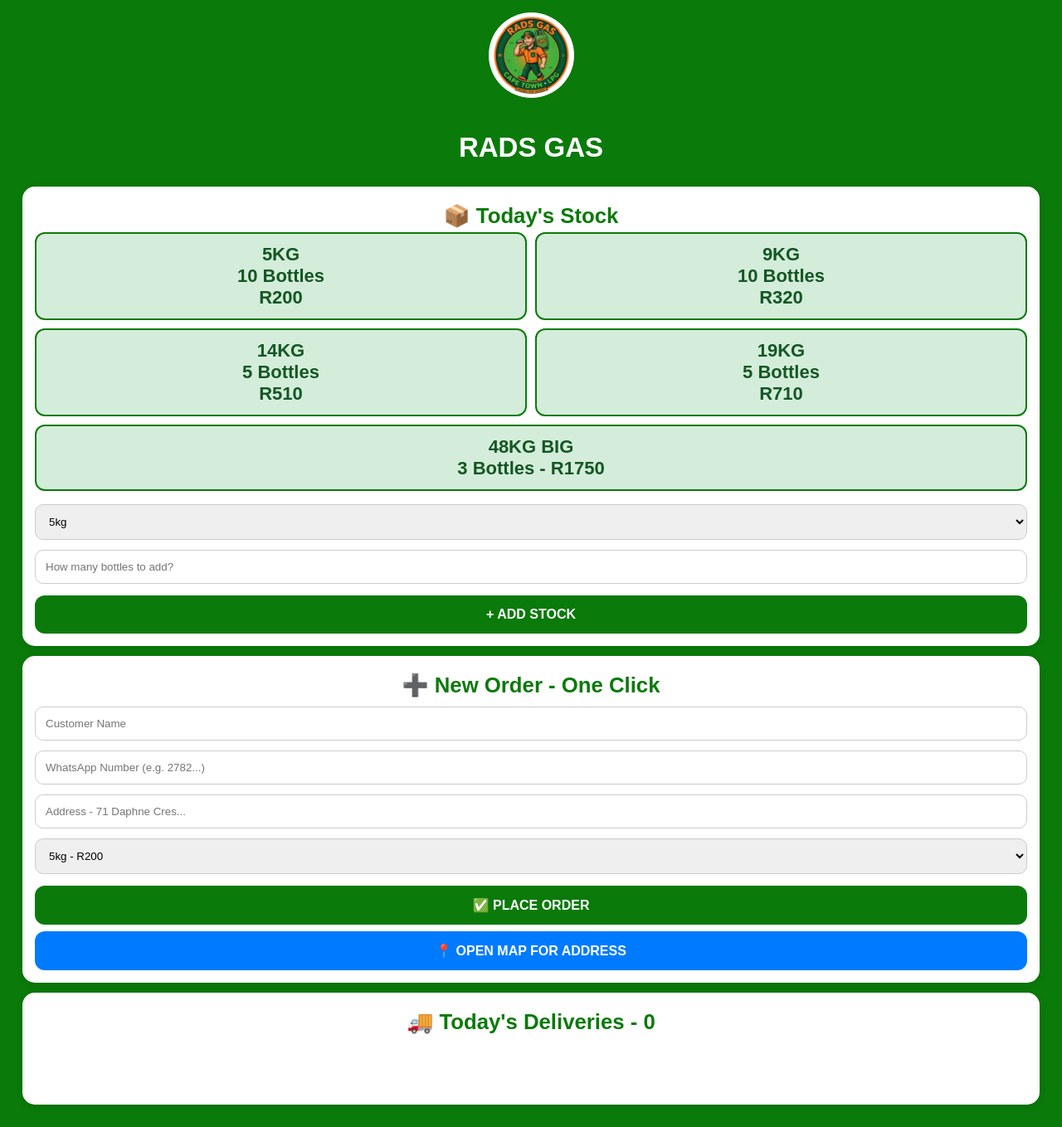
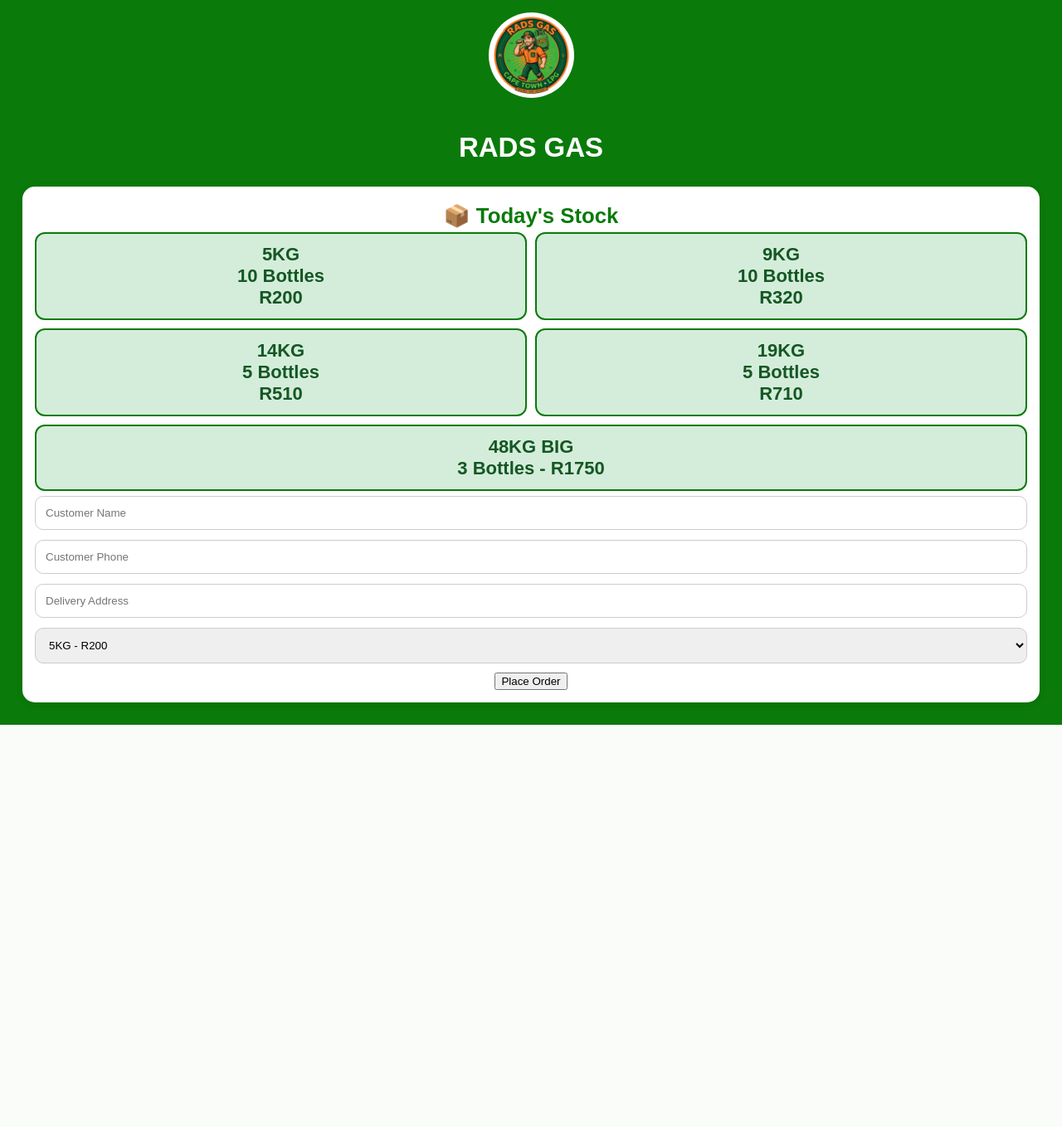
Before and after one commit to azharessa1-crypto/rad-gas-public-create, a Flask app: page / in a window 1280 px wide. Shown: the whole page at 83% size. After the commit the page ends 874 px from the top, so only its background shows below. Run offline with Flask 3, Linux system fonts and the light colour scheme.

Commit message:
Update index.html

```diff
--- a/templates/index.html
+++ b/templates/index.html
@@ -33,47 +33,26 @@ h3{margin:5px 0;color:#0a7a0a}
 <div class="stock {{ 'has' if stock['48kg']>0 else 'zero' }}" style="grid-column: span 2;">48KG BIG<br>{{ stock['48kg'] }} Bottles - R1750</div>
 </div>
 
-<form action="/add_stock" method="POST" style="margin-top:10px">
-<select name="size"><option>5kg</option><option>9kg</option><option>14kg</option><option>19kg</option><option>48kg</option></select>
-<input type="number" name="qty" placeholder="How many bottles to add?" required>
-<button class="btn btn-green">+ ADD STOCK</button>
+<form method="post" action="/order" onsubmit="whatsappOrder(event)">
+<input type="text" name="name" placeholder="Customer Name" required>
+<input type="text" name="phone" placeholder="Customer Phone" required>
+<input type="text" name="address" placeholder="Delivery Address" required>
+<select name="size" id="sizeSelect" required>
+<option value="5kg">5KG - R200</option>
+<option value="9kg">9KG - R320</option>
+<option value="14kg">14KG - R510</option>
+<option value="19kg">19KG - R710</option>
+<option value="48kg">48KG - R1950</option>
+</select>
+<button type="submit">Place Order</button>
 </form>
-</div>
-
-<div class="card">
-<h3>➕ New Order - One Click</h3>
-<form action="/place_order" method="POST">
-<input name="customer" placeholder="Customer Name" required>
-<input name="phone" placeholder="WhatsApp Number (e.g. 2782...)" required>
-<input name="address" placeholder="Address - 71 Daphne Cres..." id="addr" required>
-<select name="size"><option>5kg - R200</option><option>9kg - R320</option><option>14kg - R510</option><option>19kg - R710</option><option>48kg - R1750</option></select>
-<button class="btn btn-green" type="submit">✅ PLACE ORDER</button>
-</form>
-<button class="btn btn-map" onclick="openMap()">📍 OPEN MAP FOR ADDRESS</button>
-</div>
-
-<div class="card">
-<h3>🚚 Today's Deliveries - {{ orders|length }}</h3>
-{% for o in orders %}
-<div class="order-item">
-<b>{{ o.customer }}</b> - {{ o.size }} - R{{ o.price }}<br>
-<small>{{ o.address }}</small><br>
-<a href="tel:{{ o.phone }}"><button class="btn btn-green" style="width:48%;display:inline-block">📞 CALL</button></a>
-<a href="https://wa.me/{{ o.phone }}?text=Hi%20{{ o.customer }},%20Rads%20Gas%20is%20on%20the%20way!%20🔥" target="_blank"><button class="btn btn-whatsapp" style="width:48%;display:inline-block">WHATSAPP</button></a>
-<a href="https://maps.google.com/?q={{ o.address }}" target="_blank"><button class="btn btn-map">🗺️ NAVIGATE</button></a>
-</div>
-{% endfor %}
-{% if orders|length==0 %}
-<p>No orders yet — Sunny day, time to post WhatsApp Status!</p>
-{% endif %}
-</div>
-
 <script>
-function openMap(){
-  var a=document.getElementById('addr').value;
-  if(a) window.open('https://maps.google.com/?q='+a);
-  else alert('Type address first');
+function whatsappOrder(e){
+let s=document.getElementById('sizeSelect').value;
+let n=e.target.name.value;
+let a=e.target.address.value;
+let p=e.target.phone.value;
+let msg=`NEW RADS GAS ORDER%0A%0ASize: ${s}%0AName: ${n}%0APhone: ${p}%0AAddress: ${a}`;
+window.open(`https://wa.me/27746888347?text=${msg}`, '_blank');
 }
 </script>
-</body>
-</html>
```
